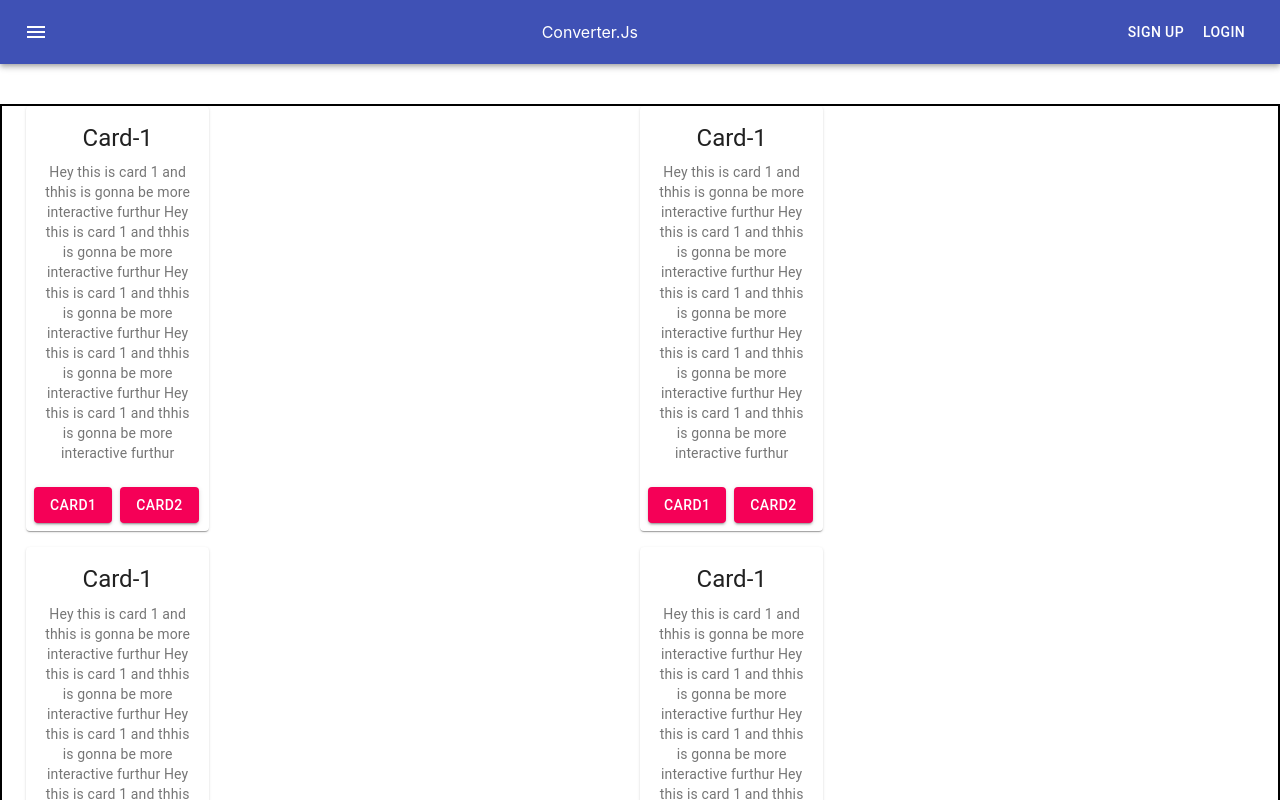
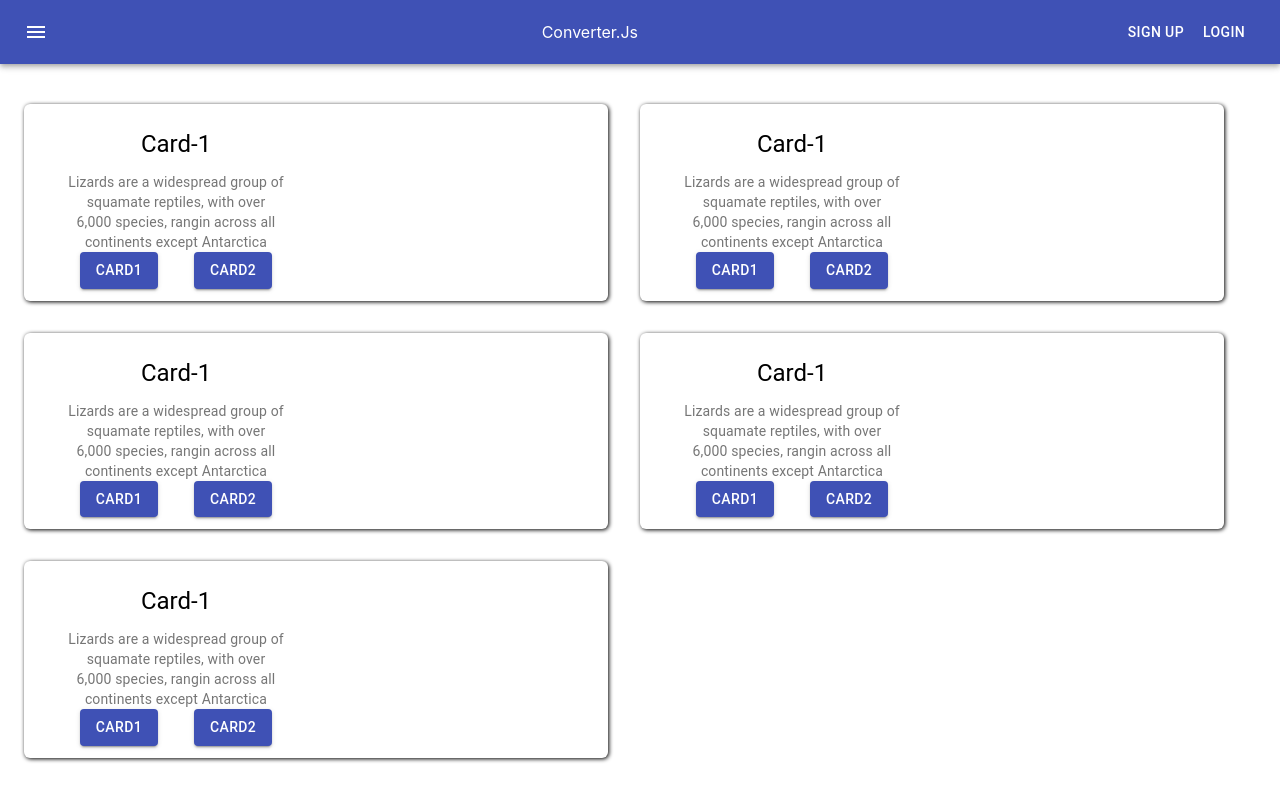
Before and after one commit to codebloded/converter-App, a React (Create React App) app: page /cards in a window 1280 px wide. Shown: the top 800 px of the page. Built offline with nearby package versions, Linux system fonts and the light colour scheme.

Commit message:
Adding Cards

```diff
--- a/src/App.css
+++ b/src/App.css
@@ -19,14 +19,26 @@
   height: 40vh;
 }
 .card{
-
+  display: inline-flex;
+  flex-direction: row;
+  text-align: center;
+  align-items: center;
+  justify-content: center;
+  padding: 12px;
+  border-radius: 6px;
   box-shadow: 1px 1px 4px black;
+  width: fit-content;
 }
 .card-layout{
-  border: 2px solid black;
+
   margin-top: 40px;
+
+}
 
 
 
-
+.buttons{
+    display: flex;
+    justify-content: space-evenly;
+    align-items: center;
 }
--- a/src/Components/Cardx.js
+++ b/src/Components/Cardx.js
@@ -1,44 +1,39 @@
 import React from 'react';
 import '../App.css'
 import {
-    Card,
-    CardActionArea,
-    CardMedia,
-    CardContent,
+    Container,
     Typography,
     Button,
-    CardActions, Grid
+    Grid
 } from '@material-ui/core';
 
 
 function Cardx() {
+
     return (
         <React.Fragment>
-            <div className="App">
-                <Grid md={12} container spacing={2} >
-                    <Grid item xs={12}  md={4}>
-                        <Card >
+            <div className="App card">
+                <Grid md={6} lg={12} sm={6} container spacing={2} >
+                    <Grid item xs={12} md={6}>
 
-                            <CardActionArea>
-                                <CardMedia  style={{maxWidth:'245px'}} />
-                                <CardContent>
-                                    <Typography gutterBottom variant='h5' component='h2'>
-                                        Card-1
+                        <Container className='App'>
+
+                            <Typography gutterBottom variant="h5" component="h2" style={{ textAlign: 'center', margin: '12px' }}>
+                                Card-1
+                                </Typography>
+                            <Typography variant="body2" color="textSecondary" component="p">
+                                Lizards are a widespread group of squamate reptiles, with over 6,000 species, rangin across all continents except Antarctica
                             </Typography>
-                                    <Typography variant='body2' color='textSecondary' component='p'>
-                                        Hey this is card 1 and thhis is gonna be more interactive furthur
-                                        Hey this is card 1 and thhis is gonna be more interactive furthur
-                                        Hey this is card 1 and thhis is gonna be more interactive furthur
-                                        Hey this is card 1 and thhis is gonna be more interactive furthur
-                                        Hey this is card 1 and thhis is gonna be more interactive furthur
-                            </Typography>
-                                </CardContent>
-                            </CardActionArea>
-                            <CardActions>
-                                <Button variant='contained' color='secondary'>Card1</Button>
-                                <Button variant='contained' color='secondary'>Card2</Button>
-                            </CardActions>
-                        </Card>
+                        </Container>
+                        <div className='buttons'>
+                            <Button variant='contained' color='primary'>Card1</Button>
+                            <Button variant='contained' color='primary'>Card2</Button>
+                        </div>
+
+
+
+
+
                     </Grid>
                 </Grid>
             </div>
--- a/src/Components/ShowCards.js
+++ b/src/Components/ShowCards.js
@@ -5,16 +5,14 @@ import { Container } from '@material-ui/core';
 
 
 function ShowCards(){
-    const styles = {
-        marginTop :"10px"
-    }
+
     return(
         <React.Fragment>
         <div  className="card-layout" >
             <Container maxWidth='lg'>
 
 
-            <Grid item container lg={12} spacing={2}>
+            <Grid item container lg={12} spacing={4}>
                 <Grid item xs={12} lg={6}>
                     <Cardx/>
                 </Grid>
```
